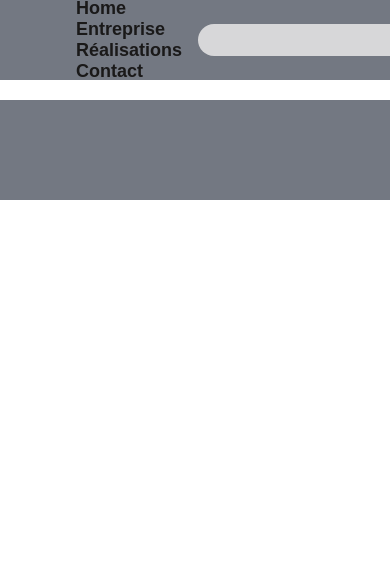
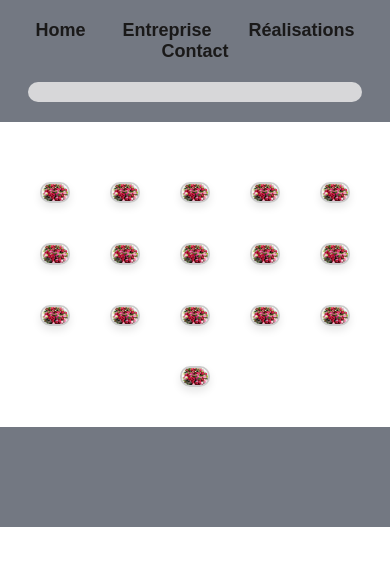
Before and after one commit to KalKal16/Jour-03-HTML, a plain HTML site: page realisations.html in a window 390 px wide. Drawn offline with Linux system fonts and the light colour scheme; a web font is replaced by a local one.

Commit message:
En train de finir le responsive + contact fini + réalisations fini

```diff
--- a/Styles/contact.css
+++ b/Styles/contact.css
@@ -7,10 +7,11 @@
     justify-content: space-between;
     align-items: center;
     margin-bottom: 20px;
+    padding: 0 20px;
 }
 
 .navbar a {
-    color: #1a1919;
+    color: #ffffff;
     text-align: center;
     padding: 14px 16px;
     text-decoration: none;
@@ -19,38 +20,40 @@
 }
 
 .search-container {
-    margin-right: 20px;
     display: flex;
     align-items: center;
-    margin-right: 70px;
+    margin-right: 20px;
+    padding: 0 20px;
 }
 
 .search-container input[type=text] {
-    padding: 6px;
-    font-size: 25px;
+    padding: 10px;
+    font-size: 16px;
     border: none;
     border-radius: 20px;
     height: 20px;
     background-color: #D7D7D9;
+    width: 200px;
 }
 
 .nav {
     margin-left: 60px;
     font-size: 18px;
 }
+
 body {
-    font-family: Arial, sans-serif;
+    font-family: 'Google Sans', sans-serif;
     margin: 0;
     padding: 0;
     background-color: #f4f4f4;
 }
 
-.container {
+.contact-form {
     max-width: 600px;
-    margin: 50px auto;
-    background-color: #fff;
+    margin: 20px auto;
     padding: 20px;
-    border-radius: 5px;
+    background-color: #ffffff;
+    border-radius: 10px;
     box-shadow: 0 0 10px rgba(0, 0, 0, 0.1);
 }
 
@@ -65,10 +68,12 @@ h2 {
 label {
     display: block;
     font-weight: bold;
+    margin-bottom: 5px;
 }
 
-input[type="text"], select {
-    width: calc(100% - 10px);
+input[type="text"],
+select {
+    width: calc(100% - 22px);
     padding: 10px;
     border: 1px solid #ccc;
     border-radius: 5px;
@@ -82,25 +87,45 @@ button {
     padding: 10px 20px;
     background-color: #333;
     color: #fff;
+    cursor: pointer;
+    float: right;
     border: none;
     border-radius: 5px;
-    cursor: pointer;
-    float: right;
 }
 
 button:hover {
     background-color: #555;
 }
-.contact-form {
-    padding-left: 50px;
-    padding-right: 50px;
-}
 
 .footer {
     background-color: #737882;
     width: 100%;
-    height: 10%;
+    height: 100px;
     display: flex;
     justify-content: space-between;
-    padding-top: 100px;
+    align-items: center;
 }
+
+@media screen and (max-width: 768px) {
+    .navbar {
+        flex-direction: column;
+        height: auto;
+    }
+
+    .nav {
+        margin-left: 0;
+        margin-top: 20px;
+        text-align: center;
+    }
+
+    .search-container {
+        margin-right: 0;
+        margin-top: 20px;
+        justify-content: center;
+    }
+
+    .search-container input[type=text] {
+        width: 100%;
+        margin-bottom: 20px;
+    }
+}
--- a/Styles/entreprises.css
+++ b/Styles/entreprises.css
@@ -145,3 +145,34 @@ body {
     justify-content: space-between;
     padding-top: 100px;
 }
+@media screen and (max-width: 768px) {
+    .navbar {
+        flex-direction: column;
+        height: auto;
+    }
+
+    .nav {
+        margin-left: 0;
+        margin-top: 20px;
+        text-align: center;
+    }
+
+    .search-container {
+        margin-right: 0;
+        margin-top: 20px;
+        justify-content: center;
+    }
+}
+
+@media screen and (max-width: 768px) {
+    .search-container {
+        margin-right: 0;
+        margin-top: 20px;
+        justify-content: center;
+    }
+
+    .search-container input[type=text] {
+        width: 100%;
+        margin-bottom: 20px;
+    }
+}
--- a/Styles/index.css
+++ b/Styles/index.css
@@ -18,7 +18,7 @@ body {
 }
 
 .navbar a {
-    color: #1a1919;
+    color: #ffffff;
     text-align: center;
     padding: 14px 16px;
     text-decoration: none;
@@ -29,7 +29,7 @@ body {
 .search-container {
     display: flex;
     align-items: center;
-    margin-right: 70px;
+    margin-right: 20px;
 }
 
 .search-container input[type=text] {
@@ -39,6 +39,7 @@ body {
     border-radius: 20px;
     height: 20px;
     background-color: #D7D7D9;
+    width: 200px;
 }
 
 .nav {
@@ -141,3 +142,34 @@ p {
     justify-content: space-between;
     padding-top: 100px;
 }
+@media screen and (max-width: 768px) {
+    .navbar {
+        flex-direction: column;
+        height: auto;
+    }
+
+    .nav {
+        margin-left: 0;
+        margin-top: 20px;
+        text-align: center;
+    }
+
+    .search-container {
+        margin-right: 0;
+        margin-top: 20px;
+        justify-content: center;
+    }
+}
+
+@media screen and (max-width: 768px) {
+    .search-container {
+        margin-right: 0;
+        margin-top: 20px;
+        justify-content: center;
+    }
+
+    .search-container input[type=text] {
+        width: 100%;
+        margin-bottom: 20px;
+    }
+}
--- a/Styles/realisations.css
+++ b/Styles/realisations.css
@@ -1,5 +1,6 @@
-*{
+* {
     font-family: 'Google Sans', sans-serif;
+    box-sizing: border-box;
 }
 body {
     margin: 0;
@@ -15,7 +16,6 @@ body {
     margin-bottom: 20px;
     background-color: #737882;
 }
-
 .navbar a {
     text-align: center;
     padding: 14px 16px;
@@ -24,13 +24,11 @@ body {
     font-weight: bold;
     color: #1a1919;
 }
-
 .search-container {
     display: flex;
     align-items: center;
     margin-right: 70px;
 }
-
 .search-container input[type=text] {
     padding: 6px;
     font-size: 25px;
@@ -39,12 +37,10 @@ body {
     height: 20px;
     background-color: #D7D7D9;
 }
-
 .nav {
     margin-left: 60px;
     font-size: 18px;
 }
-
 .footer {
     width: 100%;
     height: 10%;
@@ -53,3 +49,49 @@ body {
     padding-top: 100px;
     background-color: #737882;
 }
+@media screen and (max-width: 768px) {
+    .navbar {
+        flex-direction: column;
+        height: auto;
+    }
+    .nav {
+        margin-left: 0;
+        margin-top: 20px;
+        text-align: center;
+    }
+    .search-container {
+        margin-right: 0;
+        margin-top: 20px;
+        justify-content: center;
+    }
+}
+@media screen and (max-width: 768px) {
+    .search-container {
+        margin-right: 0;
+        margin-top: 20px;
+        justify-content: center;
+    }
+    .search-container input[type=text] {
+        width: 100%;
+        margin-bottom: 20px;
+    }
+}
+.gallery {
+    display: flex;
+    flex-wrap: wrap;
+    justify-content: space-around;
+    padding: 20px;
+}
+.gallery-item {
+    width: calc(20% - 40px);
+    margin: 20px;
+    box-shadow: 0px 4px 8px rgba(0, 0, 0, 0.1);
+    border: 2px solid #ccc;
+    border-radius: 10px;
+    overflow: hidden;
+}
+.gallery-item img {
+    width: 100%;
+    height: auto;
+    display: block;
+}
--- a/realisations.html
+++ b/realisations.html
@@ -2,11 +2,9 @@
 <html>
 <head>
     <meta charset="UTF-8">
-    <meta charset="UTF-8">
     <meta name="viewport" content="width=device-width, initial-scale=1.0">
     <title>Maquette</title>
     <link rel="stylesheet" href="Styles/realisations.css">
-    <link href="https://fonts.googleapis.com/css2?family=Google+Sans&display=swap" rel="stylesheet">
 </head>
 <body>
     <header>
@@ -22,10 +20,44 @@
             </div>
         </div>
     </header>
-
     <main>
+        <div class="gallery">
+            <div class="gallery-item">
+                <img src="Assets/image1.jpg" alt="Description de l'image">
+            </div>
+            <div class="gallery-item">
+                <img src="Assets/image1.jpg" alt="Description de l'image">
+            </div>            <div class="gallery-item">
+                <img src="Assets/image1.jpg" alt="Description de l'image">
+            </div>            <div class="gallery-item">
+                <img src="Assets/image1.jpg" alt="Description de l'image">
+            </div>            <div class="gallery-item">
+                <img src="Assets/image1.jpg" alt="Description de l'image">
+            </div>            <div class="gallery-item">
+                <img src="Assets/image1.jpg" alt="Description de l'image">
+            </div>            <div class="gallery-item">
+                <img src="Assets/image1.jpg" alt="Description de l'image">
+            </div>            <div class="gallery-item">
+                <img src="Assets/image1.jpg" alt="Description de l'image">
+            </div>            <div class="gallery-item">
+                <img src="Assets/image1.jpg" alt="Description de l'image">
+            </div>            <div class="gallery-item">
+                <img src="Assets/image1.jpg" alt="Description de l'image">
+            </div>            <div class="gallery-item">
+                <img src="Assets/image1.jpg" alt="Description de l'image">
+            </div>            <div class="gallery-item">
+                <img src="Assets/image1.jpg" alt="Description de l'image">
+            </div>            <div class="gallery-item">
+                <img src="Assets/image1.jpg" alt="Description de l'image">
+            </div>            <div class="gallery-item">
+                <img src="Assets/image1.jpg" alt="Description de l'image">
+            </div>            <div class="gallery-item">
+                <img src="Assets/image1.jpg" alt="Description de l'image">
+            </div>            <div class="gallery-item">
+                <img src="Assets/image1.jpg" alt="Description de l'image">
+            </div>
+        </div>
     </main>
-
     <footer class="footer">
     </footer>
 </body>
```
Also changed, not shown: contact.html (+4 -3 lines).
